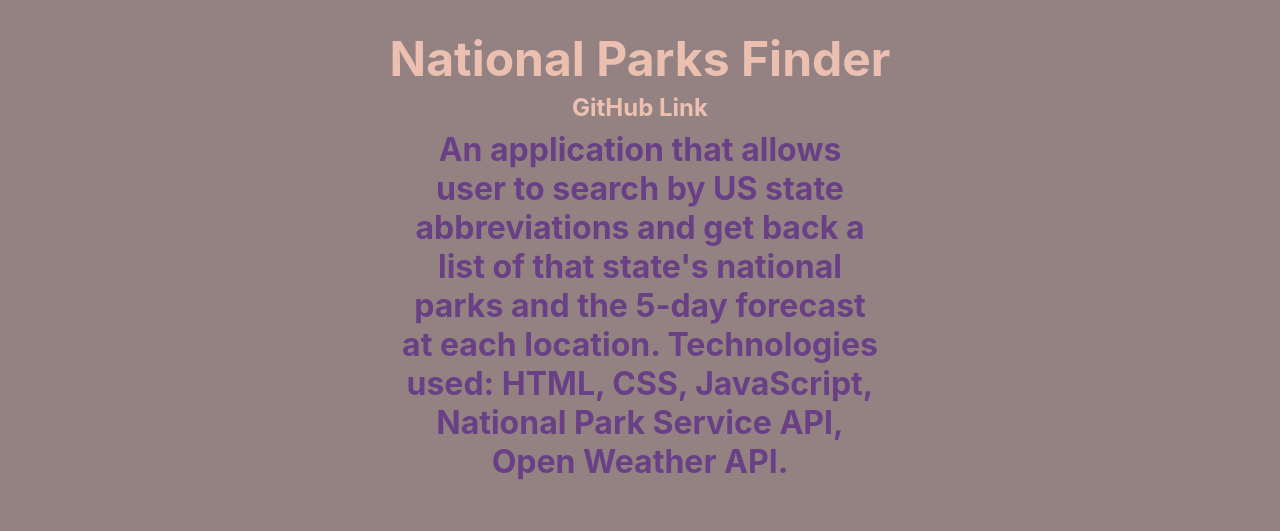
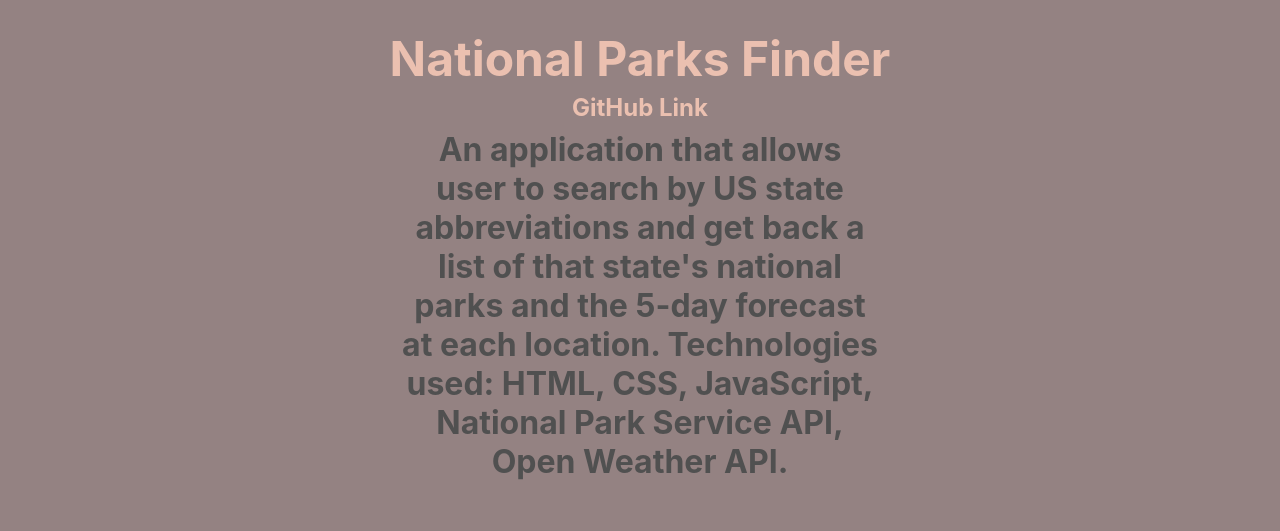
Before and after one commit to mgdelneri/React-Portfolio, a React (Create React App) app: page /projects in a window 1280 px wide. Shown: the part 1002-1533 px from the top of the page. Built offline with nearby package versions, Linux system fonts and the light colour scheme.

Commit message:
Further project description styling

```diff
--- a/src/components/Project/style.css
+++ b/src/components/Project/style.css
@@ -65,8 +65,8 @@
     margin-bottom: 5px;
     margin-left: 30%;
     margin-right: 30%;
-    color: rgb(105, 64, 134);
-    font-size: 2rem;
+    color: rgb(80, 80, 80);
+    font-size: xx-large;
 }
 
 #box1 {
```
